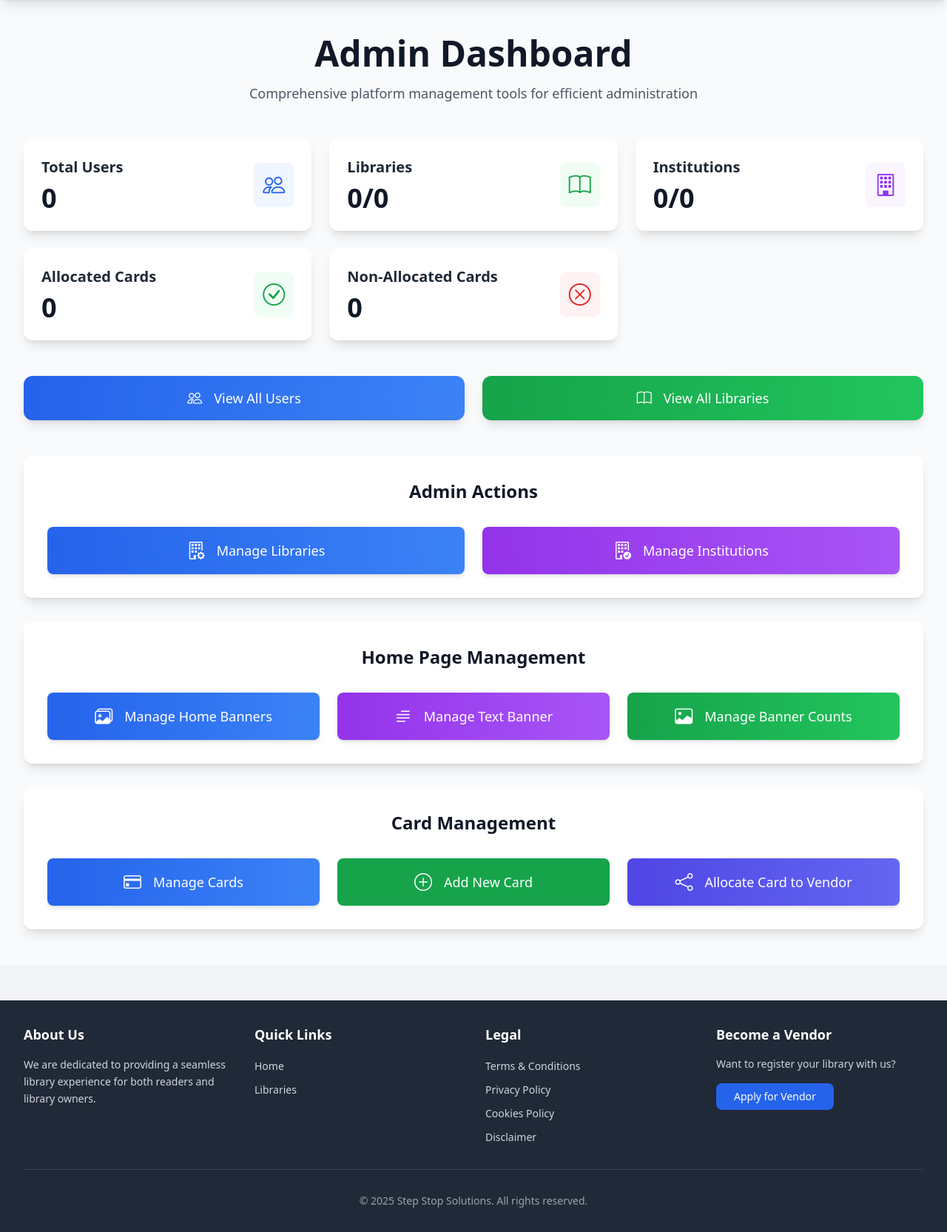
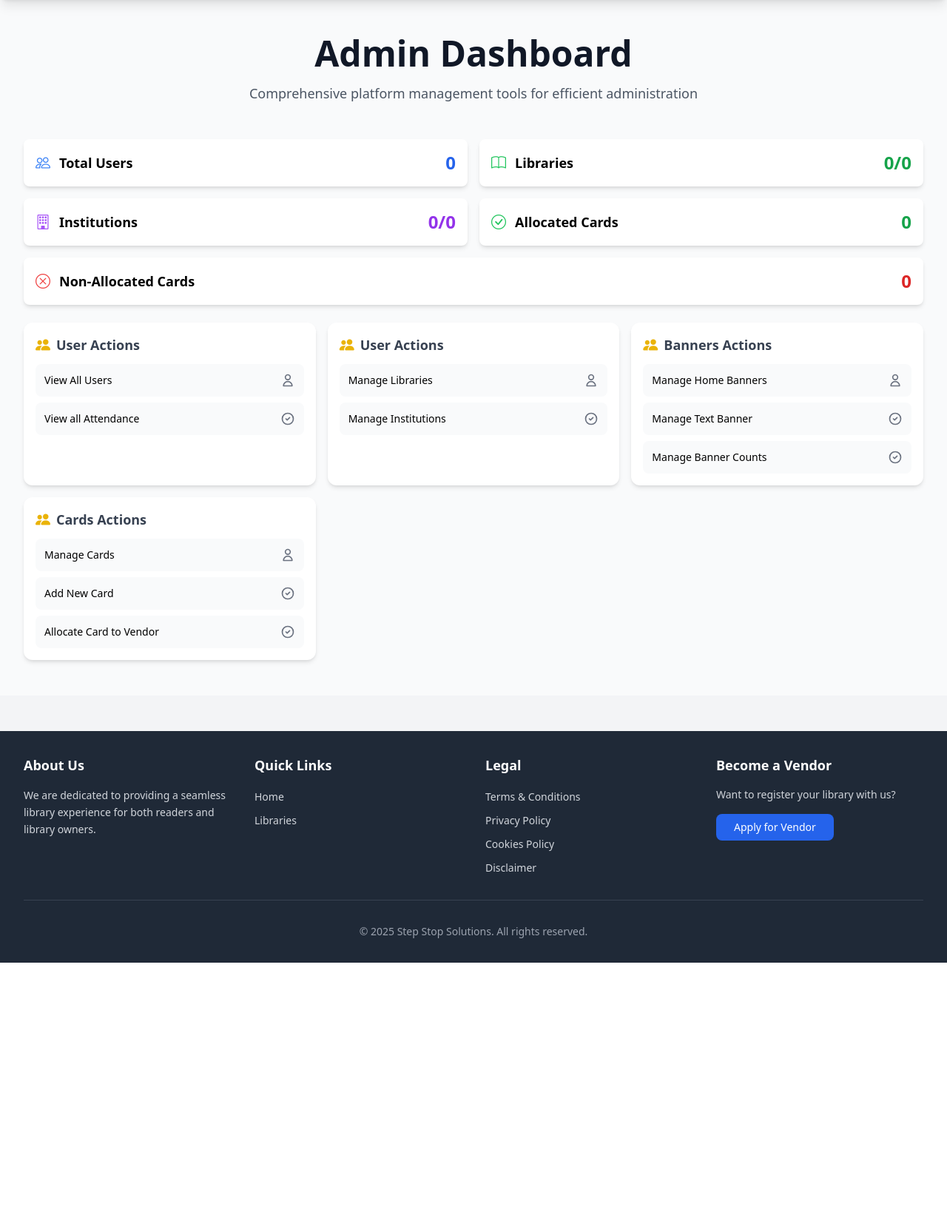
Before and after one commit to kanishkkumarsingh2004/Step-Stop-Solutions, a Django app: page /admin-dashboard/ in a window 1280 px wide. Shown: the part 80-1745 px from the top of the page at 74% size. After the commit the page ends 1381 px from the top, so only its background shows below. Run offline with Django 5.2, Linux system fonts and the light colour scheme; the visitor is signed in with stand-in values (Sample User, id 1); data that the repository does not hold is empty; some libraries are stand-ins or nearby versions.

Commit message:
all done

```diff
--- a/library/templates/admin_page/admin_dashboard.html
+++ b/library/templates/admin_page/admin_dashboard.html
@@ -12,142 +12,162 @@
         </div>
 
         <!-- Statistics Grid -->
-        <div class="grid grid-cols-2 sm:grid-cols-2 lg:grid-cols-3 gap-3 sm:gap-6 mb-8 sm:mb-12 px-2 sm:px-0">
-            <!-- Total Users Card -->
-            <div class="bg-white rounded-lg sm:rounded-xl shadow-md sm:shadow-lg p-3 sm:p-6 hover:shadow-lg sm:hover:shadow-xl transition-shadow duration-300">
-                <div class="flex items-center justify-between">
-                    <div>
-                        <h3 class="text-sm sm:text-xl font-semibold text-gray-800 mb-1 sm:mb-2">Total Users</h3>
-                        <p class="text-xl sm:text-4xl font-bold text-gray-900">{{ total_users }}</p>
+        <div class="grid grid-cols-1 gap-2 sm:gap-3 md:gap-4 mb-4 sm:mb-6">
+            <!-- Top Row -->
+            <div class="grid grid-cols-2 gap-2 sm:gap-3 md:gap-4">
+                <!-- Total Users -->
+                <div class="bg-white p-2 sm:p-3 md:p-4 rounded-lg shadow-md flex items-center justify-between">
+                    <div class="flex items-center">
+                        <div class="mr-2 sm:mr-3">
+                            <i class="bi bi-people text-blue-500 text-lg sm:text-xl"></i>
                         </div>
-                    <div class="p-2 sm:p-3 bg-blue-50 rounded-md sm:rounded-lg">
-                        <i class="bi bi-people text-xl sm:text-3xl text-blue-600"></i>
+                        <h3 class="text-xs sm:text-sm md:text-lg font-semibold">Total Users</h3>
                     </div>
+                    <p class="text-sm sm:text-lg md:text-2xl font-bold text-blue-600">{{ total_users }}</p>
+                </div>
+
+                <!-- Libraries -->
+                <div class="bg-white p-2 sm:p-3 md:p-4 rounded-lg shadow-md flex items-center justify-between">
+                    <div class="flex items-center">
+                        <div class="mr-2 sm:mr-3">
+                            <i class="bi bi-book text-green-500 text-lg sm:text-xl"></i>
+                        </div>
+                        <h3 class="text-xs sm:text-sm md:text-lg font-semibold">Libraries</h3>
+                    </div>
+                    <p class="text-sm sm:text-lg md:text-2xl font-bold text-green-600">{{ approved_libraries }}/{{ total_libraries }}</p>
                 </div>
             </div>
 
-            <!-- Libraries Card -->
-            <div class="bg-white rounded-lg sm:rounded-xl shadow-md sm:shadow-lg p-3 sm:p-6 hover:shadow-lg sm:hover:shadow-xl transition-shadow duration-300">
-                <div class="flex items-center justify-between">
-                    <div>
-                        <h3 class="text-sm sm:text-xl font-semibold text-gray-800 mb-1 sm:mb-2">Libraries</h3>
-                        <p class="text-xl sm:text-4xl font-bold text-gray-900">
-                            {{ approved_libraries }}/{{ total_libraries }}
-                        </p>
+            <!-- Bottom Row -->
+            <div class="grid grid-cols-2 gap-2 sm:gap-3 md:gap-4">
+                <!-- Institutions -->
+                <div class="bg-white p-2 sm:p-3 md:p-4 rounded-lg shadow-md flex items-center justify-between">
+                    <div class="flex items-center">
+                        <div class="mr-2 sm:mr-3">
+                            <i class="bi bi-building text-purple-500 text-lg sm:text-xl"></i>
                         </div>
-                    <div class="p-2 sm:p-3 bg-green-50 rounded-md sm:rounded-lg">
-                        <i class="bi bi-book text-xl sm:text-3xl text-green-600"></i>
+                        <h3 class="text-xs sm:text-sm md:text-lg font-semibold">Institutions</h3>
                     </div>
+                    <p class="text-sm sm:text-lg md:text-2xl font-bold text-purple-600">{{ approved_institutions }}/{{ total_institutions }}</p>
+                </div>
+
+                <!-- Allocated Cards -->
+                <div class="bg-white p-2 sm:p-3 md:p-4 rounded-lg shadow-md flex items-center justify-between">
+                    <div class="flex items-center">
+                        <div class="mr-2 sm:mr-3">
+                            <i class="bi bi-check-circle text-green-500 text-lg sm:text-xl"></i>
+                        </div>
+                        <h3 class="text-xs sm:text-sm md:text-lg font-semibold">Allocated Cards</h3>
+                    </div>
+                    <p class="text-sm sm:text-lg md:text-2xl font-bold text-green-600">{{ allocated_cards_count }}</p>
                 </div>
             </div>
 
-            <!-- Institutions Card -->
-            <div class="bg-white rounded-lg sm:rounded-xl shadow-md sm:shadow-lg p-3 sm:p-6 hover:shadow-lg sm:hover:shadow-xl transition-shadow duration-300">
-                <div class="flex items-center justify-between">
-                    <div>
-                        <h3 class="text-sm sm:text-xl font-semibold text-gray-800 mb-1 sm:mb-2">Institutions</h3>
-                        <p class="text-xl sm:text-4xl font-bold text-gray-900">
-                            {{ approved_institutions }}/{{ total_institutions }}
-                        </p>
+            <!-- Non-Allocated Cards -->
+            <div class="bg-white p-2 sm:p-3 md:p-4 rounded-lg shadow-md flex items-center justify-between">
+                <div class="flex items-center">
+                    <div class="mr-2 sm:mr-3">
+                        <i class="bi bi-x-circle text-red-500 text-lg sm:text-xl"></i>
                     </div>
-                    <div class="p-2 sm:p-3 bg-purple-50 rounded-md sm:rounded-lg">
-                        <i class="bi bi-building text-xl sm:text-3xl text-purple-600"></i>
+                    <h3 class="text-xs sm:text-sm md:text-lg font-semibold">Non-Allocated Cards</h3>
+                </div>
+                <p class="text-sm sm:text-lg md:text-2xl font-bold text-red-600">{{ non_allocated_cards_count }}</p>
             </div>
         </div>
+        <div class="grid grid-cols-1 md:grid-cols-2 lg:grid-cols-3 gap-3 sm:gap-4">
+            <div class="bg-white rounded-lg sm:rounded-xl shadow-md hover:shadow-lg transition-shadow duration-300 p-3 sm:p-4">
+                <div class="flex items-center space-x-2 mb-2 sm:mb-3">
+                    <i class="bi bi-people-fill text-yellow-500 text-lg sm:text-xl"></i>
+                    <h2 class="text-base sm:text-lg font-semibold text-gray-700">User Actions</h2>
                 </div>
-
-            <!-- Allocated Cards Card -->
-            <div class="bg-white rounded-lg sm:rounded-xl shadow-md sm:shadow-lg p-3 sm:p-6 hover:shadow-lg sm:hover:shadow-xl transition-shadow duration-300">
-                <div class="flex items-center justify-between">
-                    <div>
-                        <h3 class="text-sm sm:text-xl font-semibold text-gray-800 mb-1 sm:mb-2">Allocated Cards</h3>
-                        <p class="text-xl sm:text-4xl font-bold text-gray-900">{{ allocated_cards_count }}</p>
-                    </div>
-                    <div class="p-2 sm:p-3 bg-green-50 rounded-md sm:rounded-lg">
-                        <i class="bi bi-check-circle text-xl sm:text-3xl text-green-600"></i>
-                    </div>
-                </div>
-            </div>
-
-            <!-- Non-Allocated Cards Card -->
-            <div class="bg-white rounded-lg sm:rounded-xl shadow-md sm:shadow-lg p-3 sm:p-6 hover:shadow-lg sm:hover:shadow-xl transition-shadow duration-300">
-                <div class="flex items-center justify-between">
-                    <div>
-                        <h3 class="text-sm sm:text-xl font-semibold text-gray-800 mb-1 sm:mb-2">Non-Allocated Cards</h3>
-                        <p class="text-xl sm:text-4xl font-bold text-gray-900">{{ non_allocated_cards_count }}</p>
-                    </div>
-                    <div class="p-2 sm:p-3 bg-red-50 rounded-md sm:rounded-lg">
-                        <i class="bi bi-x-circle text-xl sm:text-3xl text-red-600"></i>
-                    </div>
-                </div>
-            </div>
-        </div>
-
-        <!-- Quick Actions -->
-        <div class="grid grid-cols-1 md:grid-cols-2 gap-6 mb-12">
-            <a href="{% url 'all_users' %}" class="bg-gradient-to-r from-blue-600 to-blue-500 hover:from-blue-700 hover:to-blue-600 text-white px-6 py-4 rounded-xl transition-all duration-300 flex items-center justify-center space-x-4 shadow-lg hover:shadow-xl">
-                <i class="bi bi-people text-xl"></i>
-                <span class="text-lg font-medium">View All Users</span>
+                <div class="space-y-2">
+                    <a href="{% url 'all_users' %}" class="w-full text-left p-2 sm:p-3 bg-gray-50 rounded-md sm:rounded-lg hover:bg-gray-100 transition-colors duration-200 flex items-center justify-between text-xs sm:text-sm">
+                        <span>View All Users</span>
+                        <svg class="w-4 h-4 sm:w-5 sm:h-5 text-gray-500" fill="none" stroke="currentColor" viewBox="0 0 24 24">
+                            <path stroke-linecap="round" stroke-linejoin="round" stroke-width="2" d="M16 7a4 4 0 11-8 0 4 4 0 018 0zM12 14a7 7 0 00-7 7h14a7 7 0 00-7-7z"></path>
+                        </svg>
                     </a>
-            <a href="{% url 'all_libraries' %}" class="bg-gradient-to-r from-green-600 to-green-500 hover:from-green-700 hover:to-green-600 text-white px-6 py-4 rounded-xl transition-all duration-300 flex items-center justify-center space-x-4 shadow-lg hover:shadow-xl">
-                <i class="bi bi-book text-xl"></i>
-                <span class="text-lg font-medium">View All Libraries</span>
-            </a>
-        </div>
-
-        <!-- Management Sections -->
-        <div class="space-y-8">
-            <!-- Admin Actions -->
-            <div class="bg-white rounded-xl shadow-lg p-4 sm:p-6 md:p-8">
-                <h2 class="text-xl sm:text-2xl font-bold text-gray-900 mb-4 sm:mb-6 md:mb-8 text-center">Admin Actions</h2>
-                <div class="grid grid-cols-1 sm:grid-cols-2 gap-3 sm:gap-4 md:gap-6">
-                    <a href="{% url 'manage_libraries' %}" class="bg-gradient-to-r from-blue-600 to-blue-500 hover:from-blue-700 hover:to-blue-600 text-white px-3 py-2 sm:px-4 sm:py-3 md:px-6 md:py-4 rounded-lg transition-all duration-300 flex items-center justify-center space-x-2 sm:space-x-3 md:space-x-4 shadow-md hover:shadow-lg">
-                        <i class="bi bi-building-gear text-lg sm:text-xl md:text-2xl"></i>
-                        <span class="text-sm sm:text-base md:text-lg font-medium">Manage Libraries</span>
-                    </a>
-                    <a href="{% url 'manage_institutions' %}" class="bg-gradient-to-r from-purple-600 to-purple-500 hover:from-purple-700 hover:to-purple-600 text-white px-3 py-2 sm:px-4 sm:py-3 md:px-6 md:py-4 rounded-lg transition-all duration-300 flex items-center justify-center space-x-2 sm:space-x-3 md:space-x-4 shadow-md hover:shadow-lg">
-                        <i class="bi bi-building-check text-lg sm:text-xl md:text-2xl"></i>
-                        <span class="text-sm sm:text-base md:text-lg font-medium">Manage Institutions</span>
+                    <a href="{% url 'all_libraries' %}" class="w-full text-left p-2 sm:p-3 bg-gray-50 rounded-md sm:rounded-lg hover:bg-gray-100 transition-colors duration-200 flex items-center justify-between text-xs sm:text-sm">
+                        <span>View all Attendance</span>
+                        <svg class="w-4 h-4 sm:w-5 sm:h-5 text-gray-500" fill="none" stroke="currentColor" viewBox="0 0 24 24">
+                            <path stroke-linecap="round" stroke-linejoin="round" stroke-width="2" d="M9 12l2 2 4-4m6 2a9 9 0 11-18 0 9 9 0 0118 0z"></path>
+                        </svg>
                     </a>
                 </div>
             </div>
-            <!-- Home Page Management -->
-            <div class="bg-white rounded-xl shadow-lg p-4 sm:p-6 md:p-8">
-                <h2 class="text-lg sm:text-xl md:text-2xl font-bold text-gray-900 mb-4 sm:mb-6 md:mb-8 text-center">Home Page Management</h2>
-                <div class="grid grid-cols-1 sm:grid-cols-2 lg:grid-cols-3 gap-3 sm:gap-4 md:gap-6">
-                    <a href="{% url 'manage_home_banners' %}" class="bg-gradient-to-r from-blue-600 to-blue-500 hover:from-blue-700 hover:to-blue-600 text-white px-3 py-2 sm:px-4 sm:py-3 md:px-6 md:py-4 rounded-lg transition-all duration-300 flex items-center justify-center space-x-2 sm:space-x-3 md:space-x-4 shadow-md hover:shadow-lg">
-                        <i class="bi bi-images text-lg sm:text-xl md:text-2xl"></i>
-                        <span class="text-sm sm:text-base md:text-lg font-medium">Manage Home Banners</span>
+            <div class="bg-white rounded-lg sm:rounded-xl shadow-md hover:shadow-lg transition-shadow duration-300 p-3 sm:p-4">
+                <div class="flex items-center space-x-2 mb-2 sm:mb-3">
+                    <i class="bi bi-people-fill text-yellow-500 text-lg sm:text-xl"></i>
+                    <h2 class="text-base sm:text-lg font-semibold text-gray-700">User Actions</h2>
+                </div>
+                <div class="space-y-2">
+                    <a href="{% url 'manage_libraries' %}" class="w-full text-left p-2 sm:p-3 bg-gray-50 rounded-md sm:rounded-lg hover:bg-gray-100 transition-colors duration-200 flex items-center justify-between text-xs sm:text-sm">
+                        <span>Manage Libraries</span>
+                        <svg class="w-4 h-4 sm:w-5 sm:h-5 text-gray-500" fill="none" stroke="currentColor" viewBox="0 0 24 24">
+                            <path stroke-linecap="round" stroke-linejoin="round" stroke-width="2" d="M16 7a4 4 0 11-8 0 4 4 0 018 0zM12 14a7 7 0 00-7 7h14a7 7 0 00-7-7z"></path>
+                        </svg>
                     </a>
-                    <a href="{% url 'manage_text_banner' %}" class="bg-gradient-to-r from-purple-600 to-purple-500 hover:from-purple-700 hover:to-purple-600 text-white px-3 py-2 sm:px-4 sm:py-3 md:px-6 md:py-4 rounded-lg transition-all duration-300 flex items-center justify-center space-x-2 sm:space-x-3 md:space-x-4 shadow-md hover:shadow-lg">
-                        <i class="bi bi-text-paragraph text-lg sm:text-xl md:text-2xl"></i>
-                        <span class="text-sm sm:text-base md:text-lg font-medium">Manage Text Banner</span>
-                    </a>
-                    <a href="{% url 'manage_banner_counts' %}" class="bg-gradient-to-r from-green-600 to-green-500 hover:from-green-700 hover:to-green-600 text-white px-3 py-2 sm:px-4 sm:py-3 md:px-6 md:py-4 rounded-lg transition-all duration-300 flex items-center justify-center space-x-2 sm:space-x-3 md:space-x-4 shadow-md hover:shadow-lg">
-                        <i class="bi bi-image text-lg sm:text-xl md:text-2xl"></i>
-                        <span class="text-sm sm:text-base md:text-lg font-medium">Manage Banner Counts</span>
+                    <a href="{% url 'manage_institutions' %}" class="w-full text-left p-2 sm:p-3 bg-gray-50 rounded-md sm:rounded-lg hover:bg-gray-100 transition-colors duration-200 flex items-center justify-between text-xs sm:text-sm">
+                        <span>Manage Institutions</span>
+                        <svg class="w-4 h-4 sm:w-5 sm:h-5 text-gray-500" fill="none" stroke="currentColor" viewBox="0 0 24 24">
+                            <path stroke-linecap="round" stroke-linejoin="round" stroke-width="2" d="M9 12l2 2 4-4m6 2a9 9 0 11-18 0 9 9 0 0118 0z"></path>
+                        </svg>
                     </a>
                 </div>
             </div>
-
-            <!-- Card Management -->
-            <div class="bg-white rounded-xl shadow-lg p-4 sm:p-6 md:p-8">
-                <h2 class="text-xl sm:text-2xl font-bold text-gray-900 mb-4 sm:mb-6 md:mb-8 text-center">Card Management</h2>
-                <div class="grid grid-cols-1 sm:grid-cols-2 lg:grid-cols-3 gap-3 sm:gap-4 md:gap-6">
-                    <a href="{% url 'manage_cards' %}" class="bg-gradient-to-r from-blue-600 to-blue-500 hover:from-blue-700 hover:to-blue-600 text-white px-3 py-2 sm:px-4 sm:py-3 md:px-6 md:py-4 rounded-lg transition-all duration-300 flex items-center justify-center space-x-2 sm:space-x-3 md:space-x-4 shadow-md hover:shadow-lg">
-                        <i class="bi bi-credit-card text-lg sm:text-xl md:text-2xl"></i>
-                        <span class="text-sm sm:text-base md:text-lg font-medium">Manage Cards</span>
+            <div class="bg-white rounded-lg sm:rounded-xl shadow-md hover:shadow-lg transition-shadow duration-300 p-3 sm:p-4">
+                <div class="flex items-center space-x-2 mb-2 sm:mb-3">
+                    <i class="bi bi-people-fill text-yellow-500 text-lg sm:text-xl"></i>
+                    <h2 class="text-base sm:text-lg font-semibold text-gray-700">Banners Actions</h2>
+                </div>
+                <div class="space-y-2">
+                    <a href="{% url 'manage_home_banners' %}" class="w-full text-left p-2 sm:p-3 bg-gray-50 rounded-md sm:rounded-lg hover:bg-gray-100 transition-colors duration-200 flex items-center justify-between text-xs sm:text-sm">
+                        <span>Manage Home Banners</span>
+                        <svg class="w-4 h-4 sm:w-5 sm:h-5 text-gray-500" fill="none" stroke="currentColor" viewBox="0 0 24 24">
+                            <path stroke-linecap="round" stroke-linejoin="round" stroke-width="2" d="M16 7a4 4 0 11-8 0 4 4 0 018 0zM12 14a7 7 0 00-7 7h14a7 7 0 00-7-7z"></path>
+                        </svg>
                     </a>
-                    <a href="{% url 'add_card' %}" class="bg-green-600 hover:bg-green-700 text-white px-3 py-2 sm:px-4 sm:py-3 md:px-6 md:py-4 rounded-lg transition-all duration-300 flex items-center justify-center space-x-2 sm:space-x-3 md:space-x-4">
-                        <i class="bi bi-plus-circle text-lg sm:text-xl md:text-2xl"></i>
-                        <span class="text-sm sm:text-base md:text-lg font-medium">Add New Card</span>
+                    <a href="{% url 'manage_text_banner' %}" class="w-full text-left p-2 sm:p-3 bg-gray-50 rounded-md sm:rounded-lg hover:bg-gray-100 transition-colors duration-200 flex items-center justify-between text-xs sm:text-sm">
+                        <span>Manage Text Banner</span>
+                        <svg class="w-4 h-4 sm:w-5 sm:h-5 text-gray-500" fill="none" stroke="currentColor" viewBox="0 0 24 24">
+                            <path stroke-linecap="round" stroke-linejoin="round" stroke-width="2" d="M9 12l2 2 4-4m6 2a9 9 0 11-18 0 9 9 0 0118 0z"></path>
+                        </svg>
                     </a>
-                    <a href="{% url 'allocate_card_to_vendor_page' %}" class="bg-gradient-to-r from-indigo-600 to-indigo-500 hover:from-indigo-700 hover:to-indigo-600 text-white px-3 py-2 sm:px-4 sm:py-3 md:px-6 md:py-4 rounded-lg transition-all duration-300 flex items-center justify-center space-x-2 sm:space-x-3 md:space-x-4 shadow-md hover:shadow-lg">
-                        <i class="bi bi-share text-lg sm:text-xl md:text-2xl"></i>
-                        <span class="text-sm sm:text-base md:text-lg font-medium">Allocate Card to Vendor</span>
+                    <a href="{% url 'manage_banner_counts' %}" class="w-full text-left p-2 sm:p-3 bg-gray-50 rounded-md sm:rounded-lg hover:bg-gray-100 transition-colors duration-200 flex items-center justify-between text-xs sm:text-sm">
+                        <span>Manage Banner Counts</span>
+                        <svg class="w-4 h-4 sm:w-5 sm:h-5 text-gray-500" fill="none" stroke="currentColor" viewBox="0 0 24 24">
+                            <path stroke-linecap="round" stroke-linejoin="round" stroke-width="2" d="M9 12l2 2 4-4m6 2a9 9 0 11-18 0 9 9 0 0118 0z"></path>
+                        </svg>
+                    </a>
+                </div>
+            </div>
+            <div class="bg-white rounded-lg sm:rounded-xl shadow-md hover:shadow-lg transition-shadow duration-300 p-3 sm:p-4">
+                <div class="flex items-center space-x-2 mb-2 sm:mb-3">
+                    <i class="bi bi-people-fill text-yellow-500 text-lg sm:text-xl"></i>
+                    <h2 class="text-base sm:text-lg font-semibold text-gray-700">Cards Actions</h2>
+                </div>
+                <div class="space-y-2">
+                    <a href="{% url 'manage_cards' %}" class="w-full text-left p-2 sm:p-3 bg-gray-50 rounded-md sm:rounded-lg hover:bg-gray-100 transition-colors duration-200 flex items-center justify-between text-xs sm:text-sm">
+                        <span>Manage Cards</span>
+                        <svg class="w-4 h-4 sm:w-5 sm:h-5 text-gray-500" fill="none" stroke="currentColor" viewBox="0 0 24 24">
+                            <path stroke-linecap="round" stroke-linejoin="round" stroke-width="2" d="M16 7a4 4 0 11-8 0 4 4 0 018 0zM12 14a7 7 0 00-7 7h14a7 7 0 00-7-7z"></path>
+                        </svg>
+                    </a>
+                    <a href="{% url 'add_card' %}" class="w-full text-left p-2 sm:p-3 bg-gray-50 rounded-md sm:rounded-lg hover:bg-gray-100 transition-colors duration-200 flex items-center justify-between text-xs sm:text-sm">
+                        <span>Add New Card</span>
+                        <svg class="w-4 h-4 sm:w-5 sm:h-5 text-gray-500" fill="none" stroke="currentColor" viewBox="0 0 24 24">
+                            <path stroke-linecap="round" stroke-linejoin="round" stroke-width="2" d="M9 12l2 2 4-4m6 2a9 9 0 11-18 0 9 9 0 0118 0z"></path>
+                        </svg>
+                    </a>
+                    <a href="{% url 'allocate_card_to_vendor_page' %}" class="w-full text-left p-2 sm:p-3 bg-gray-50 rounded-md sm:rounded-lg hover:bg-gray-100 transition-colors duration-200 flex items-center justify-between text-xs sm:text-sm">
+                        <span>Allocate Card to Vendor</span>
+                        <svg class="w-4 h-4 sm:w-5 sm:h-5 text-gray-500" fill="none" stroke="currentColor" viewBox="0 0 24 24">
+                            <path stroke-linecap="round" stroke-linejoin="round" stroke-width="2" d="M9 12l2 2 4-4m6 2a9 9 0 11-18 0 9 9 0 0118 0z"></path>
+                        </svg>
                     </a>
                 </div>
             </div>
         </div>
     </div>
+</div>
 {% endblock %}
```
Also changed, not shown: library/templates/library/nfc_add_user.html (+42 -48 lines), 1 other file. Lines whose indentation alone changed are shown as unchanged.
